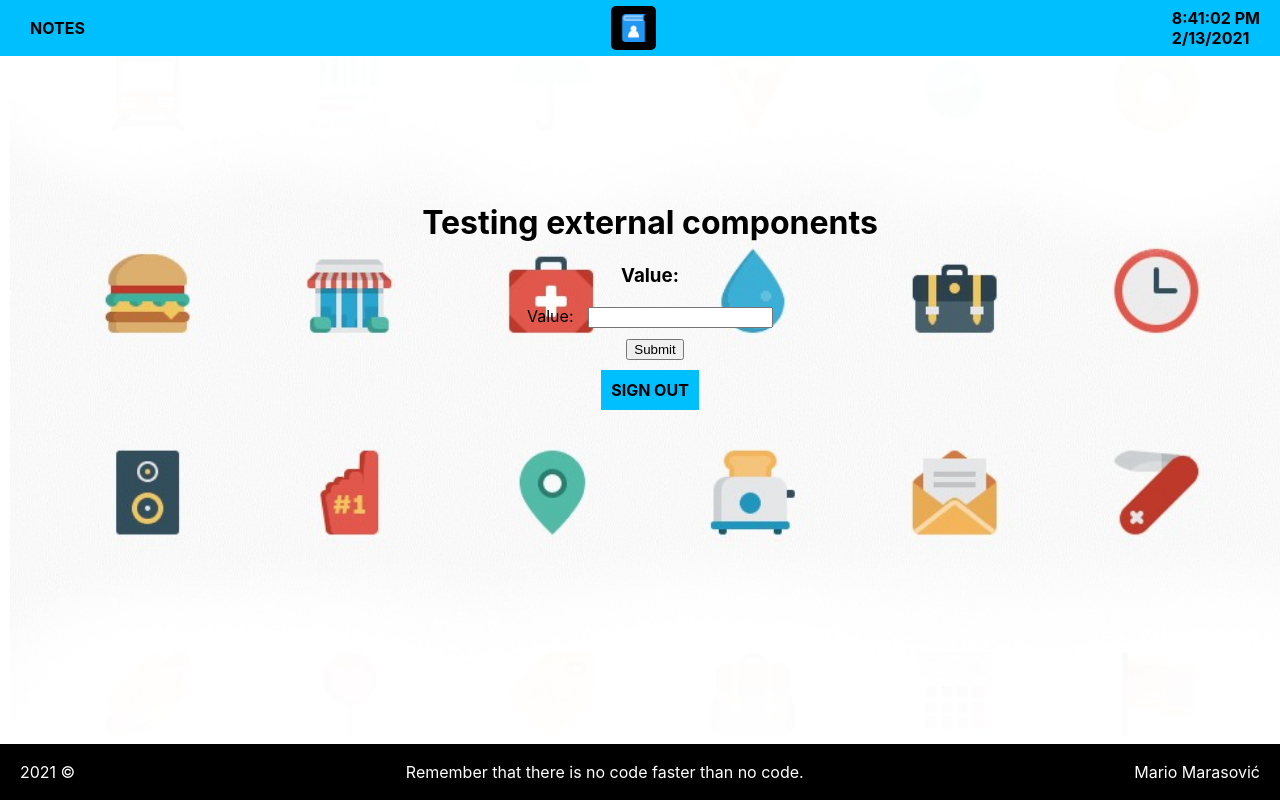
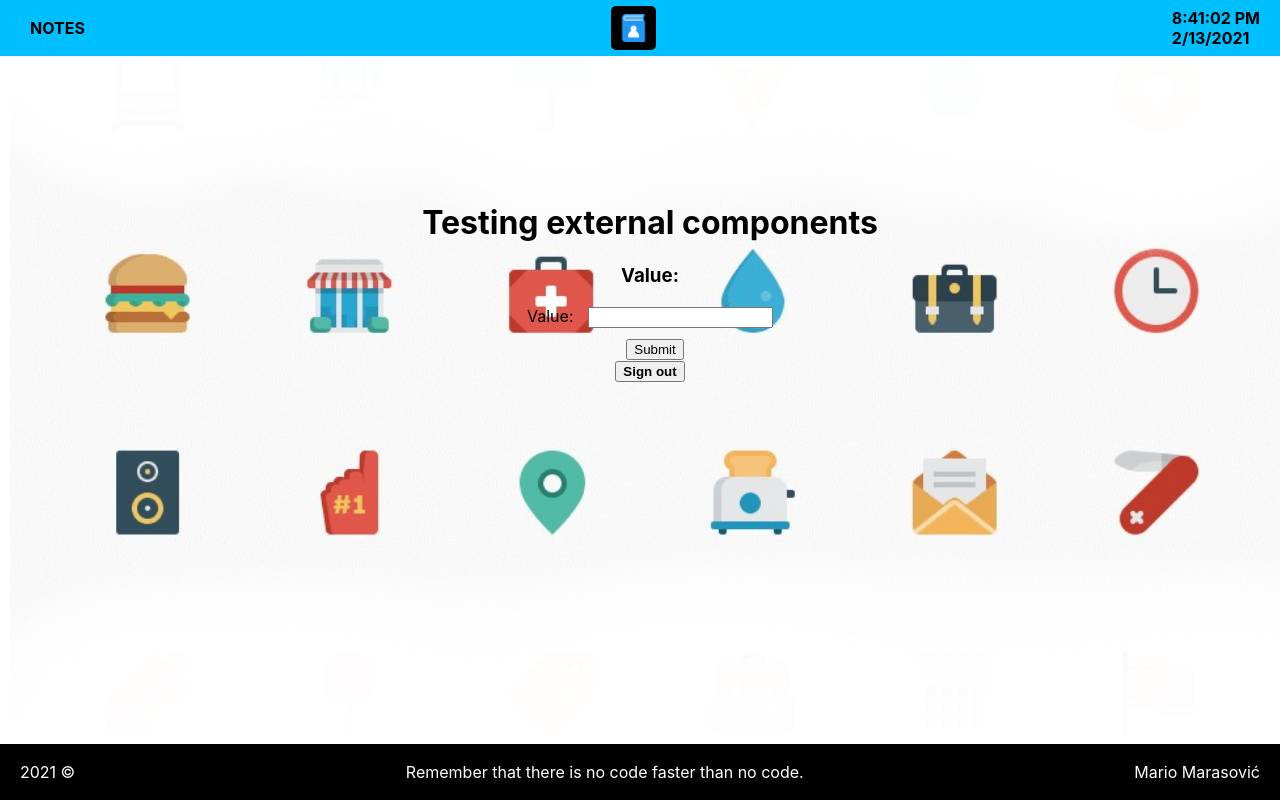
Before and after one commit to Maras3012/phone-book, a React (Create React App) app: page / in a window 1280 px wide. Built offline with nearby package versions, Linux system fonts and the light colour scheme; no server answers; the database is empty; sample sign-in values are in the browser's storage.

Commit message:
button styling removed

```diff
--- a/src/Home.css
+++ b/src/Home.css
@@ -2,24 +2,3 @@
     margin-top: 72px;
     padding-top: 100px;
 }
-
-.Signout {
-    /* zanemari margin-top */
-    margin-top: 10px;
-    background-color: rgb(0, 191, 255);
-    border: none;
-    color: black;
-    padding: 10px;
-    text-align: center;
-    text-decoration: none;
-    display: inline-block;
-    font-size: 16px;
-    transition-duration: 0.4s;
-    font-family: -apple-system,BlinkMacSystemFont,
-    "Segoe UI","Roboto","Oxygen","Ubuntu","Cantarell","Fira Sans","Droid Sans","Helvetica Neue",sans-serif;
-  }
-
-.Signout:hover {
-    background-color: rgb(0, 191, 255);
-    color: white;
-}
--- a/src/Home.js
+++ b/src/Home.js
@@ -59,7 +59,7 @@ class Home extends Component {
             <input type="submit" value="Submit" />
             </form>
             {/* button for signout from firebase, when we click on it we call signOut() in auth module which is created with initializeApp() */}
-            <button className="Signout" onClick={this.handleSignOut}><b>SIGN OUT</b></button>
+            <button onClick={this.handleSignOut}><b>Sign out</b></button>
         </div>
     </div>
   );
--- a/src/components/Toolbar/Toolbar.css
+++ b/src/components/Toolbar/Toolbar.css
@@ -12,22 +12,3 @@
     box-sizing: border-box;
     z-index: 100;
 }
-
-.SignOut {
-    background-color: rgb(0, 191, 255);
-    border: none;
-    color: black;
-    padding: 10px;
-    text-align: center;
-    text-decoration: none;
-    display: inline-block;
-    font-size: 16px;
-    transition-duration: 0.4s;
-    font-family: -apple-system,BlinkMacSystemFont,
-    "Segoe UI","Roboto","Oxygen","Ubuntu","Cantarell","Fira Sans","Droid Sans","Helvetica Neue",sans-serif;
-  }
-
-.SignOut:hover {
-    background-color: rgb(0, 191, 255);
-    color: white;
-}
--- a/src/components/Toolbar/Toolbar.js
+++ b/src/components/Toolbar/Toolbar.js
@@ -7,7 +7,7 @@ import DateTime from '../DateTime/DateTime';
 const toolbar = (props) => (
     <header className="Toolbar">
       <DrawerToggle clicked={props.drawerToggleClicked} />
-      <Logo height="80%" />{/*signOutClicked={this.signOutHandler dole*/}
+      <Logo height="80%" />
       <DateTime />
     </header>
 )
```
Also changed, not shown: 2 other files (tests, documents, lock files or other folders).
